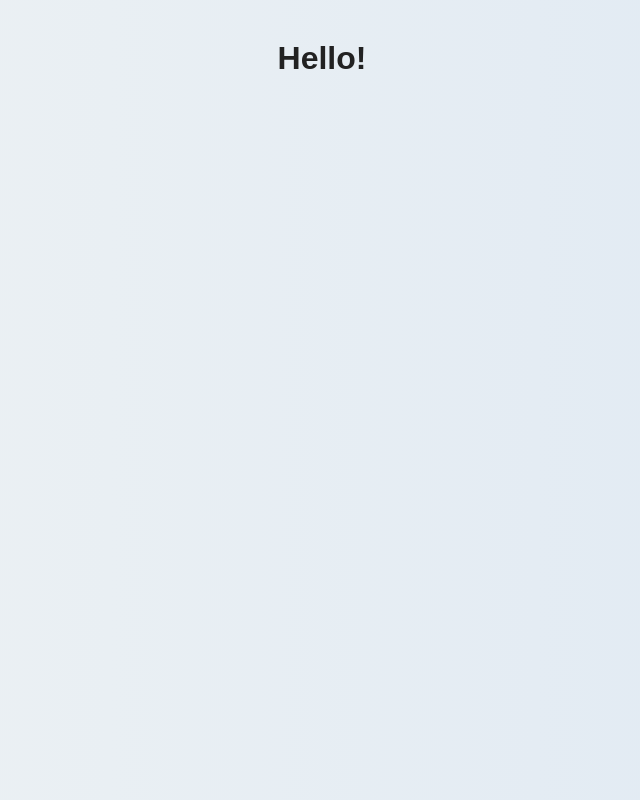
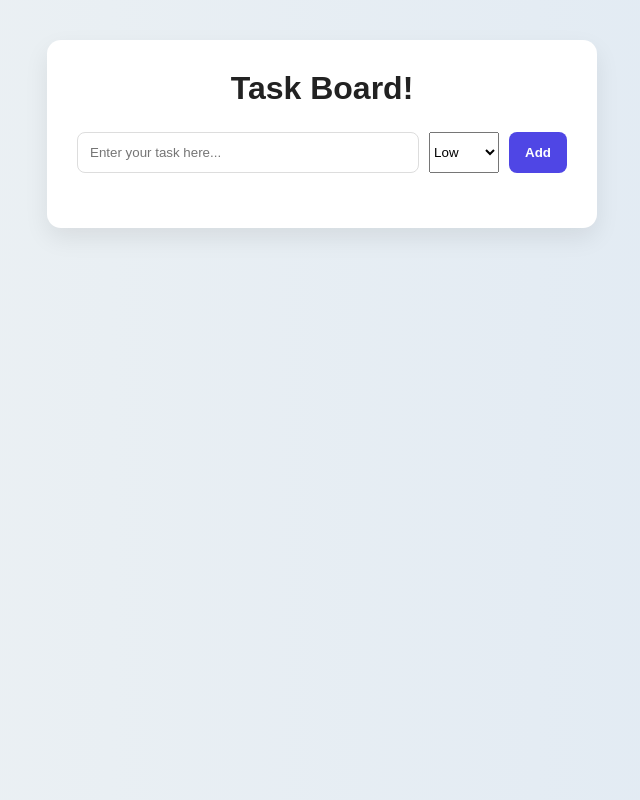
Before and after one commit to Lubeth2026/codex-taskBoardApp, a React (Vite) app: page / in a window 1280 px wide. Shown: the whole page, without its empty margins (318-958 px from the left). Built offline with nearby package versions, Linux system fonts and the light colour scheme.

Commit message:
Add TaskForm component w/ a form& useState pass props between taskText, taskPriority

```diff
--- a/src/App.jsx
+++ b/src/App.jsx
@@ -1,12 +1,14 @@
 
 import './App.css'
+import TaskForm from './components/TaskForm'
 
 function App() {
 
 
   return (
-     <div>
-      <h1>Hello!</h1>
+     <div className='app'>
+      <h1>Task Board!</h1>
+      <TaskForm/>
      </div>
   )
 }
--- /dev/null
+++ b/src/components/TaskForm.jsx
@@ -0,0 +1,23 @@
+
+import React, { useState } from 'react'
+
+function TaskForm() {
+      const [taskText, setTaskText] = useState("");
+      const [taskPriority, setTaskPriority] = useState("Low");
+
+  return (
+    <div>
+       <form >
+        <input type="text" placeholder="Enter your task here..." value={taskText} onChange={(event)=> setTaskText(event.target.value)}/>
+        <select value={taskPriority} onChange={(event)=> setTaskPriority(event.target.value)}>
+            <option>Low</option>
+            <option>Medium</option>
+            <option>High</option>
+        </select>
+        <button>Add</button>
+       </form>
+    </div>
+  )
+}
+
+export default TaskForm
```
